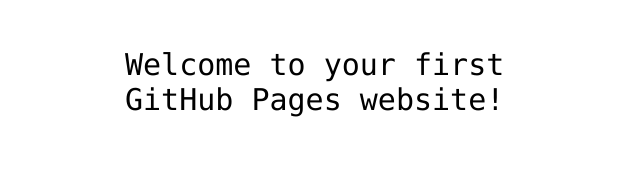
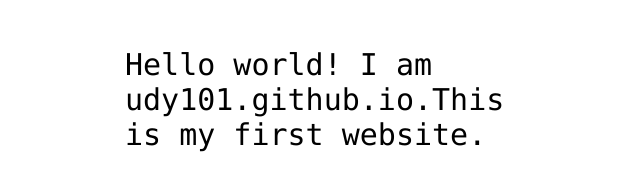
Before and after one commit to udy101/hello-world, a plain HTML site: page index.html in a window 1280 px wide. Shown: the part 341-532 px from the top of the page, without its empty margins (315-955 px from the left). Drawn offline with Linux system fonts and the light colour scheme.

Commit message:
Update index.html

```diff
--- a/index.html
+++ b/index.html
@@ -12,7 +12,7 @@
 <img src="https://octodex.github.com/images/daftpunktocat-thomas.gif" id="octocat" alt="octocat-gif" />
 
 <!-- Change this code here by copy and pasting your template on line 15 -->
-<p>Welcome to your first GitHub Pages website!</p>
+<p>Hello world! I am udy101.github.io.This is my first website.</p>
 
 </body>
 </html>
```
